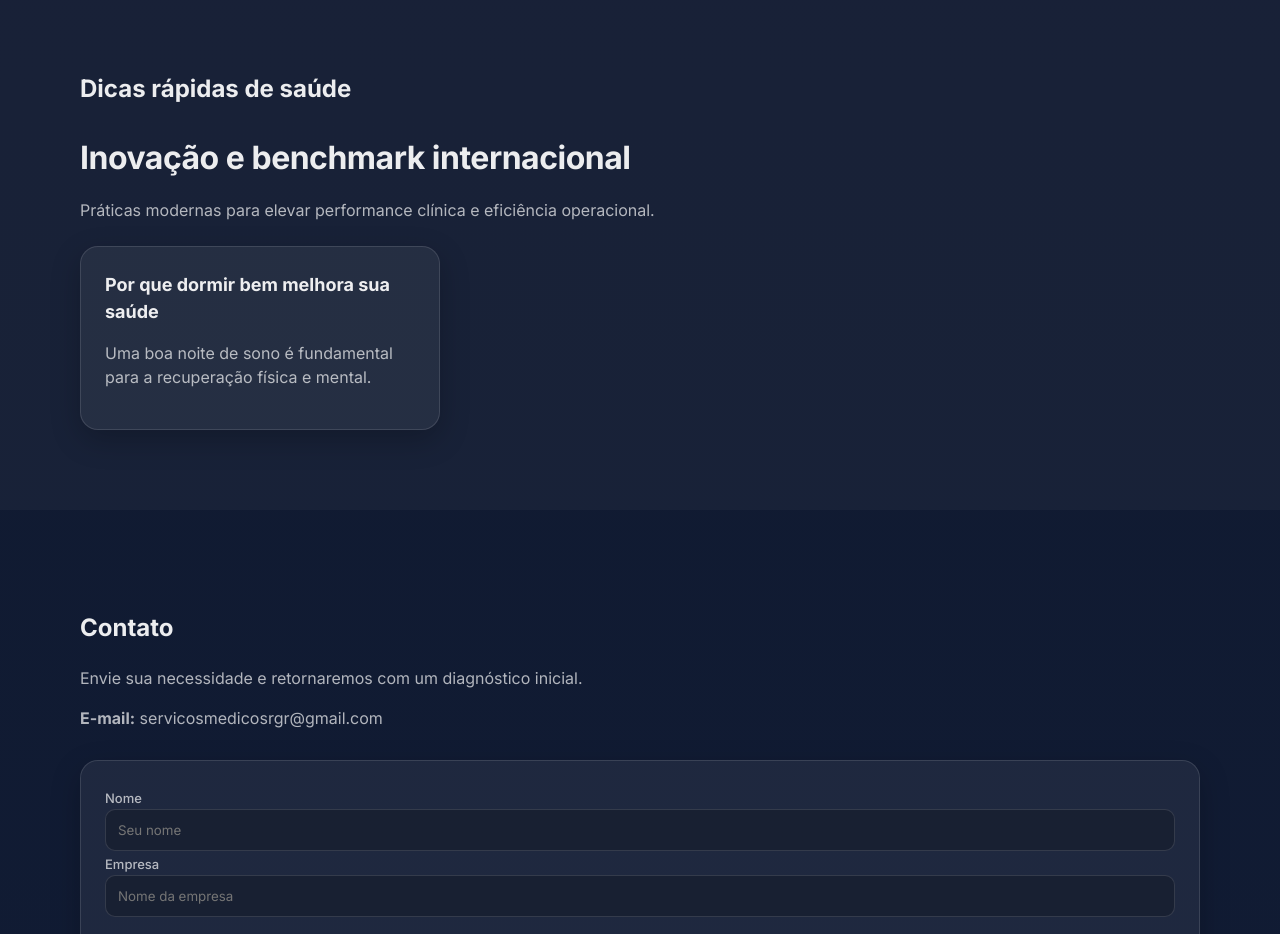
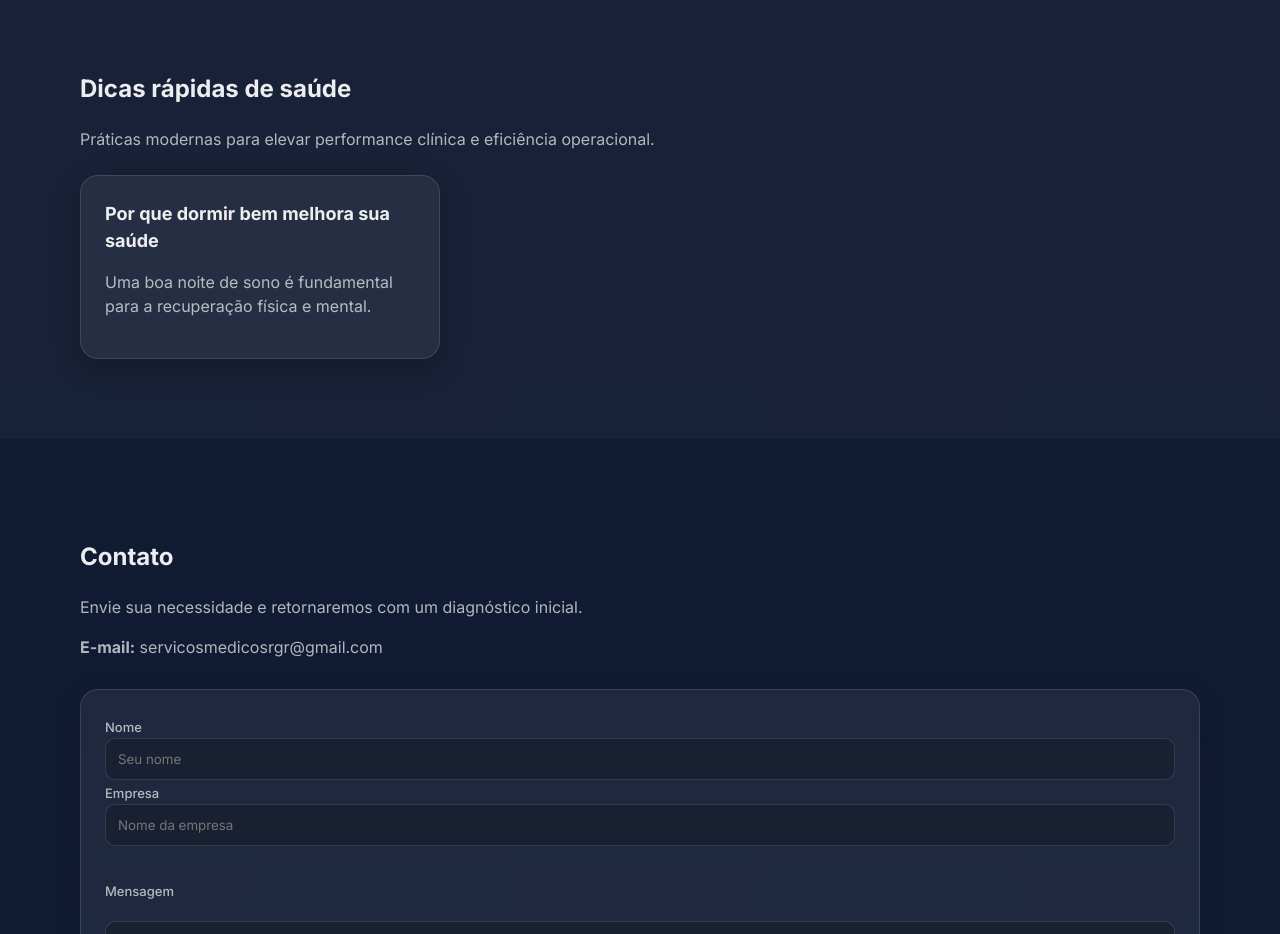
Before and after one commit to YooDxE3/rgr-website-tech, a Next.js app: page / in a window 1280 px wide. Shown: the part 4820-5754 px from the top of the page. Built offline with nearby package versions, Linux system fonts and the light colour scheme.

Commit message:
correção no tips.tsx (removendo h2 sem sentido)

```diff
--- a/src/components/Tips.tsx
+++ b/src/components/Tips.tsx
@@ -33,7 +33,6 @@ export default function HealthTipsGrid() {
 
   return (
     <section>
-      <h2 className="h2">Inovação e benchmark internacional</h2>
       <p className="muted">
         Práticas modernas para elevar performance clínica e eficiência operacional.
       </p>
```
